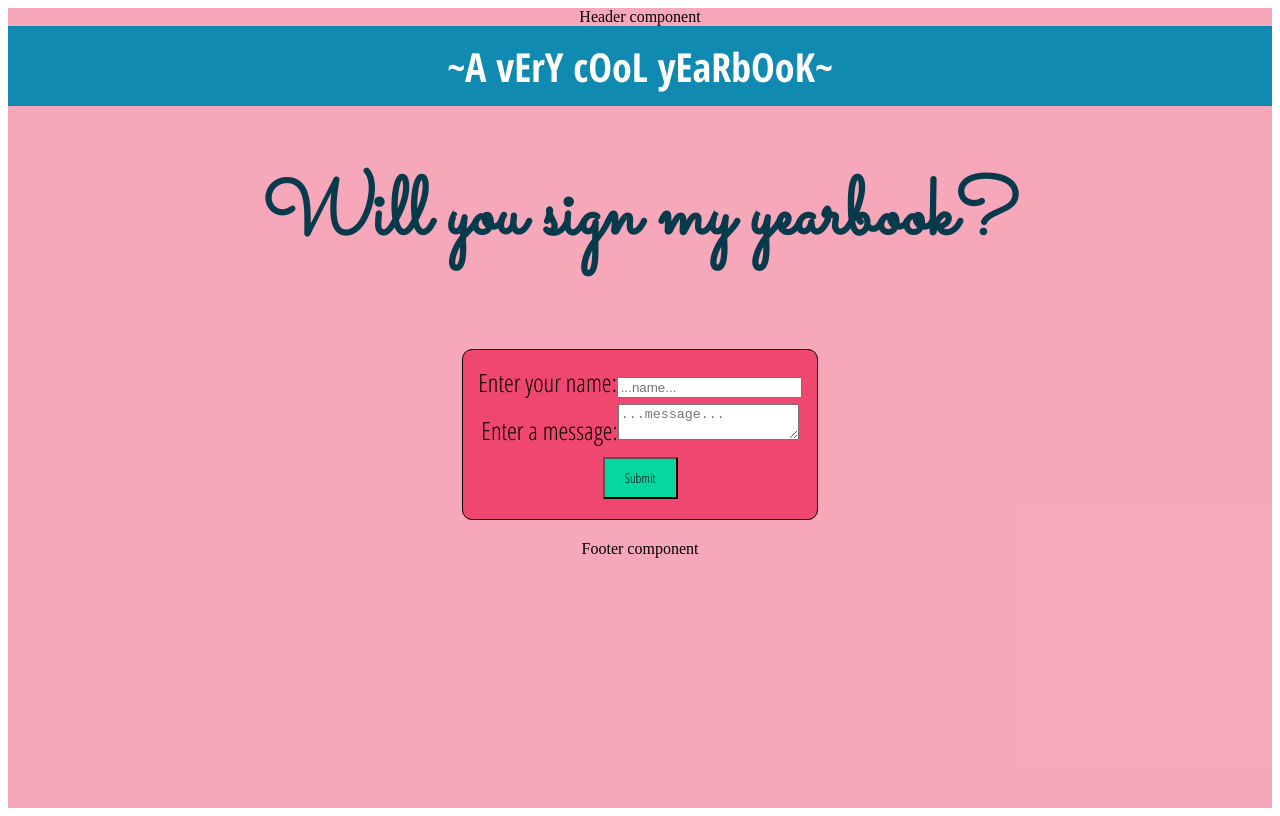
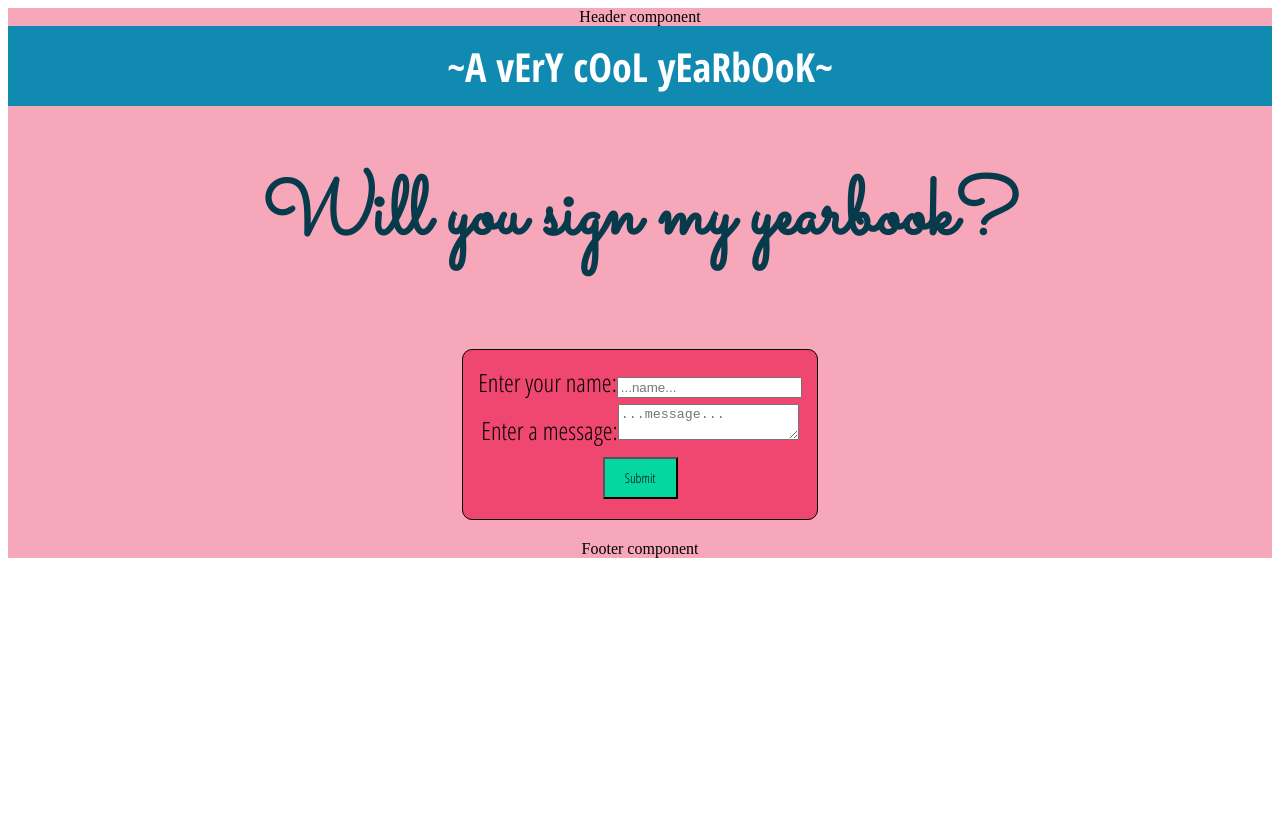
Before and after one commit to michellerenehey/adv-react-guestbook, a React (Create React App) app: page / in a window 1280 px wide. Built offline with nearby package versions, Linux system fonts and the light colour scheme.

Commit message:
added useEffect notes for future

```diff
--- a/src/App.css
+++ b/src/App.css
@@ -4,6 +4,6 @@
 .App {
   text-align: center;
   margin: 0;
-  height: 100vh;
+  /* height: 100vh; */
   background-color: #ef476e79;
 }
--- a/src/index.css
+++ b/src/index.css
@@ -1,3 +1,8 @@
 * {
   box-sizing: border-box;
 }
+
+html,
+body {
+  height: 100%;
+}
```
Also changed, not shown: src/views/Home/Home.jsx (+12 -0 lines).
